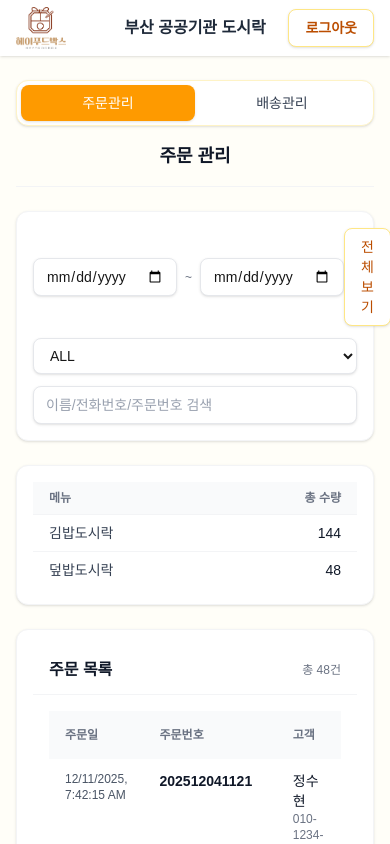
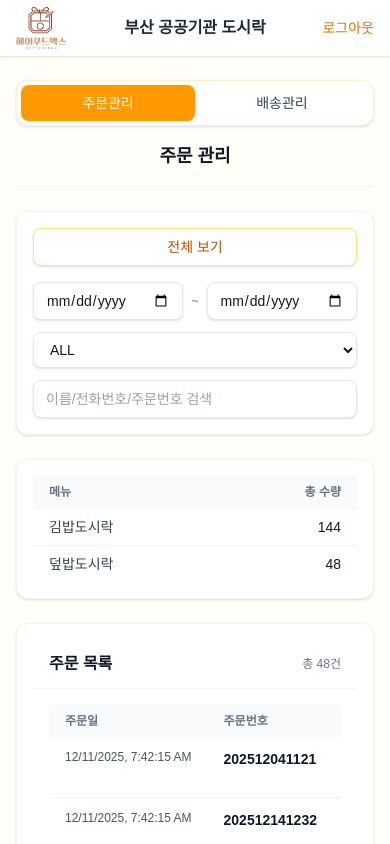
Before and after one commit to soohyun4747/vacation-dosirak-order, a Next.js app: page /admin/orders in a window 390 px wide. Shown: the top 844 px of the page. Built offline with nearby package versions, Linux system fonts and the light colour scheme.

Commit message:
mob responsive

```diff
--- a/app/admin/orders/page.tsx
+++ b/app/admin/orders/page.tsx
@@ -141,11 +141,6 @@ export default function AdminOrdersPage() {
 		setOrderPage(clamped);
 	};
 
-	const handleMenuPageChange = (nextPage: number) => {
-		const clamped = Math.min(Math.max(1, nextPage), menuTotalPages);
-		setMenuPage(clamped);
-	};
-
 	return (
 		<div className='space-y-6'>
 			<PageHeader
@@ -153,7 +148,7 @@ export default function AdminOrdersPage() {
 			/>
 
 			<Card className='flex flex-wrap gap-3 text-sm'>
-				<div className='flex justify-between w-full'>
+				<div className='flex md:flex-row flex-col-reverse md:justify-between w-full gap-4'>
 					<div className='flex items-center gap-2'>
 						<Input
 							type='date'
@@ -230,7 +225,7 @@ export default function AdminOrdersPage() {
 				</div>
 				<div className='space-y-4 p-4'>
 					<div className='overflow-auto'>
-						<table className='w-full text-left text-gray-700'>
+						<table className='w-max text-left text-gray-700'>
 							<thead className='bg-gray-50 text-xs uppercase text-gray-500'>
 								<tr>
 									<th className='px-4 py-2'>주문일</th>
--- a/app/admin/shipping/page.tsx
+++ b/app/admin/shipping/page.tsx
@@ -98,7 +98,7 @@ export default function AdminShippingPage() {
 
 			<Card className='text-sm'>
 				<div className='overflow-auto'>
-					<table className='w-full text-left text-gray-700'>
+					<table className='w-max text-left text-gray-700'>
 						<thead className='bg-gray-50 text-xs uppercase text-gray-500'>
 							<tr>
 								<th className='px-4 py-2'>배송일</th>
--- a/app/driver/deliveries/page.tsx
+++ b/app/driver/deliveries/page.tsx
@@ -88,7 +88,7 @@ export default function DriverDeliveriesPage() {
 			<PageHeader
 				title='배송 목록'
 			/>
-			<Card className='flex items-center justify-between text-sm'>
+			<Card className='flex items-center md:justify-between justify-center gap-2 text-sm'>
 				<Input
 					type='date'
 					value={date}
--- a/src/components/common/Container.tsx
+++ b/src/components/common/Container.tsx
@@ -17,27 +17,29 @@ export const Container = ({ children }: { children: ReactNode }) => {
 	const handleLogout = () => router.push('/');
 
 	return (
-    <div className="flex min-h-screen flex-col bg-yellow-50/30">
-      <header className="w-full bg-white shadow-sm">
-        <div className="relative mx-auto flex h-[56px] max-w-3xl items-center justify-center px-4 sm:px-6 lg:px-8">
-          <div className="absolute left-4 sm:left-6 lg:left-8 h-[42px] w-[50px]">
-            <Image src={'/logo.png'} alt={'logo'} fill />
+		<div className='flex min-h-screen flex-col bg-yellow-50/30'>
+			<header className='w-full bg-white shadow-sm'>
+				<div className='relative mx-auto flex h-[56px] max-w-3xl items-center justify-center px-4 sm:px-6 lg:px-8'>
+					<div className='absolute left-4 sm:left-6 lg:left-8 h-[42px] w-[50px]'>
+						<Image
+							src={'/logo.png'}
+							alt={'logo'}
+							fill
+						/>
 					</div>
-          <p className="self-center font-bold text-gray-800">부산 공공기관 도시락</p>
+					<p className='self-center font-bold text-gray-800'>
+						부산 공공기관 도시락
+					</p>
 					{showLogout && (
-            <div className="absolute right-4 sm:right-6 lg:right-8">
-              <Button
-                variant="secondary"
-                className="px-3 py-1.5 text-sm font-semibold"
-                onClick={handleLogout}
-              >
-                로그아웃
-              </Button>
+						<div className='absolute right-4 sm:right-6 lg:right-8'>
+							<p className='text-sm text-amber-600' onClick={handleLogout}>로그아웃</p>
 						</div>
 					)}
 				</div>
 			</header>
-      <div className="mx-auto w-full max-w-3xl space-y-6 px-4 py-6 sm:px-6 lg:px-8">{children}</div>
+			<div className='mx-auto w-full max-w-3xl space-y-6 px-4 py-6 sm:px-6 lg:px-8'>
+				{children}
+			</div>
 		</div>
 	);
 };
```
Lines whose indentation alone changed are shown as unchanged.
